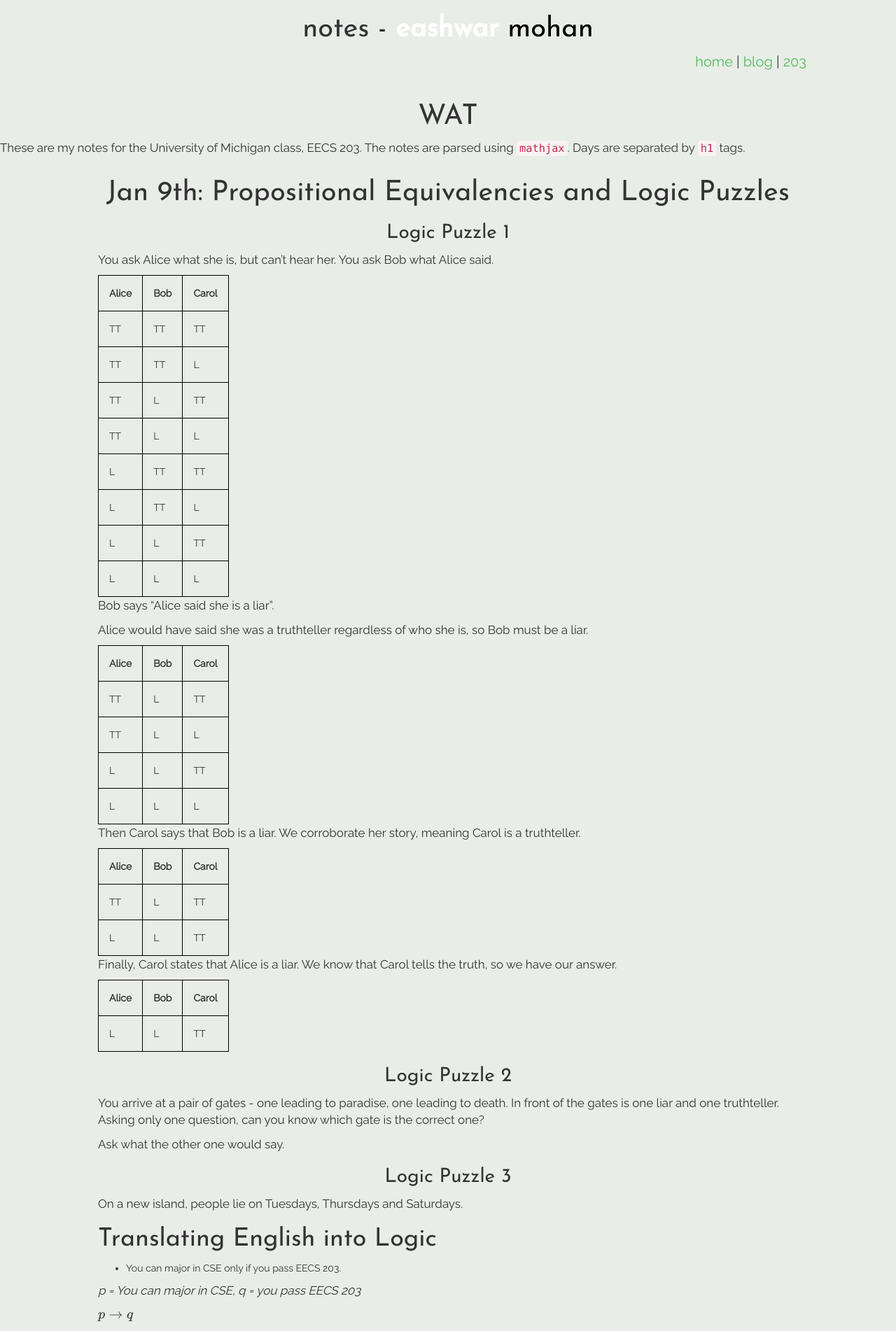
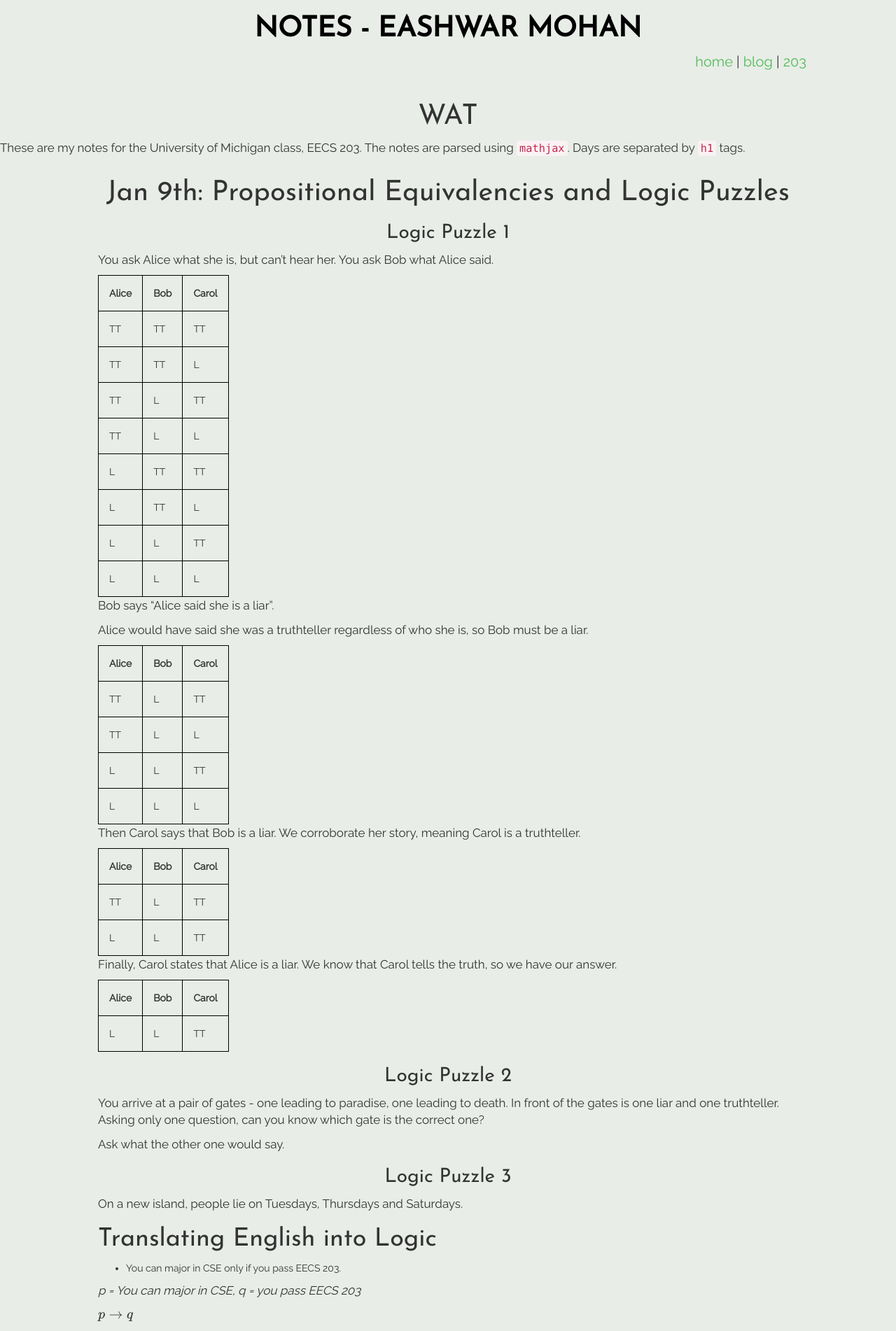
Before and after one commit to eashwar/eash.dev, a Jekyll site: the page built from 203.md, in a window 1280 px wide. Shown: the top 1902 px of the page at 70% size. Built offline with Jekyll 4.4.1, drawn with Linux system fonts in a browser that asks for light colours; nearby versions of some CDN libraries; formulas are drawn with MathJax 3.

Commit message:
slight fixes to h1

```diff
--- a/_layouts/blog.html
+++ b/_layouts/blog.html
@@ -14,10 +14,9 @@ title: blog
 <body>
     {{content}}
     <h1 align="center">
-        <span class="lastName">blog - </span>
+        <span class="lastName">BLOG - </span>
         <a href="{{site.url}}">
-            <span class="firstName">eashwar </span>
-            <span class="lastName">mohan</span>
+            <span class="lastName">EASHWAR MOHAN</span>
         </a>
     </h1>
 
--- a/_layouts/notes.html
+++ b/_layouts/notes.html
@@ -9,11 +9,10 @@
 
 <body>
     <h1 align="center">
-    notes -
-    <a href="{{site.url}}">
-    <span class="firstName">eashwar </span>
-    <span class="lastName">mohan</span>
-    </a>
+        <span class="lastName">NOTES - </span>
+        <a href="{{site.url}}">
+            <span class="lastName">EASHWAR MOHAN</span>
+        </a>
   </h1>
   {% include navbar.html %}
       {{content}}
--- a/_layouts/post.html
+++ b/_layouts/post.html
@@ -9,9 +9,8 @@
 
 <body>
   <h1 align="center">
-    <a href="{{site.url}}/blog.html"> blog -
-    <span class="firstName">eashwar </span>
-    <span class="lastName">mohan</span>
+    <a href="{{site.url}}/blog.html">
+    <span class="lastName">BLOG - EASHWAR MOHAN</span>
   </a>
   </h1>
   <div class="container-fluid">
--- a/styles/blog.css
+++ b/styles/blog.css
@@ -4,6 +4,7 @@
 
 .lastName {
     color: #E8EDE7;
+    font-weight: bold;
 }
 
 body {
--- a/styles/style.css
+++ b/styles/style.css
@@ -54,6 +54,7 @@ a:hover {
 
 .lastName {
     color: black;
+    font-weight: bold;
     /*color: #E8EDE7;*/
 }
 
```
